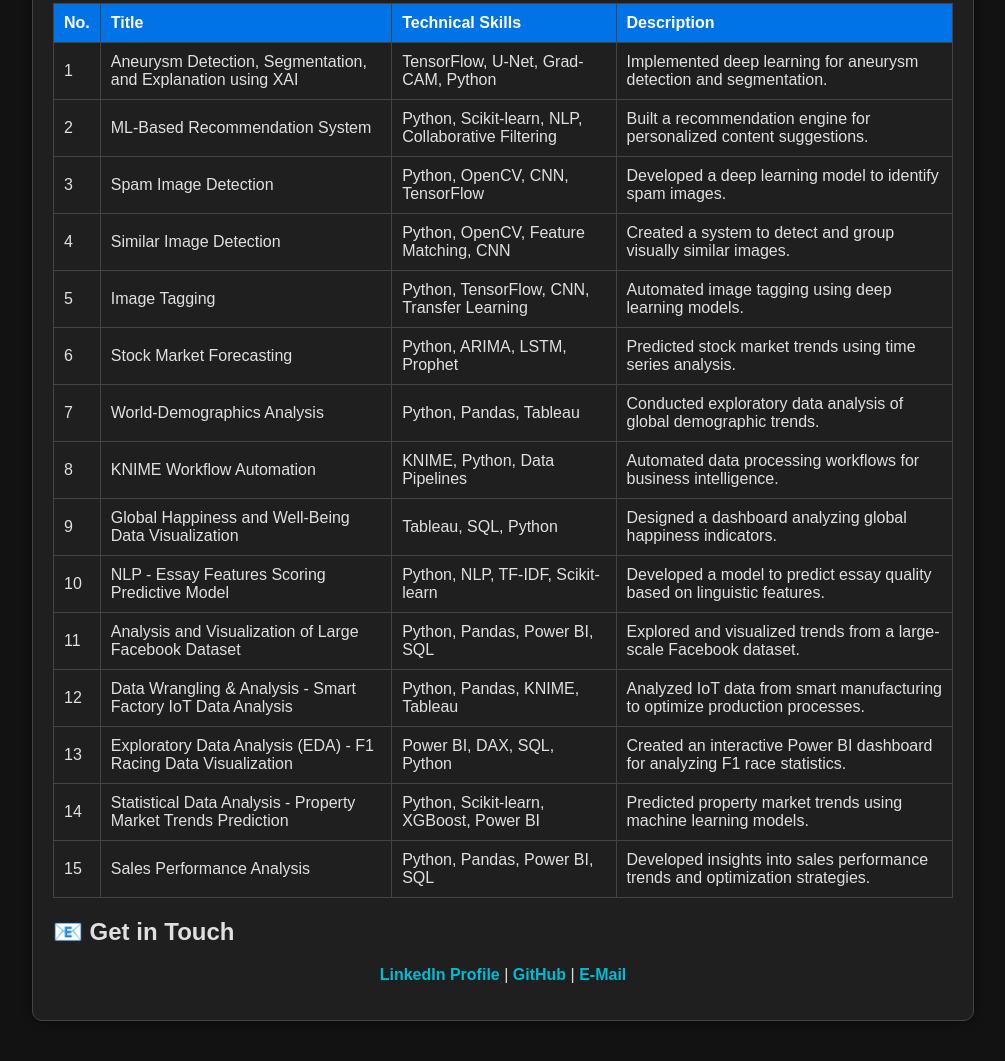
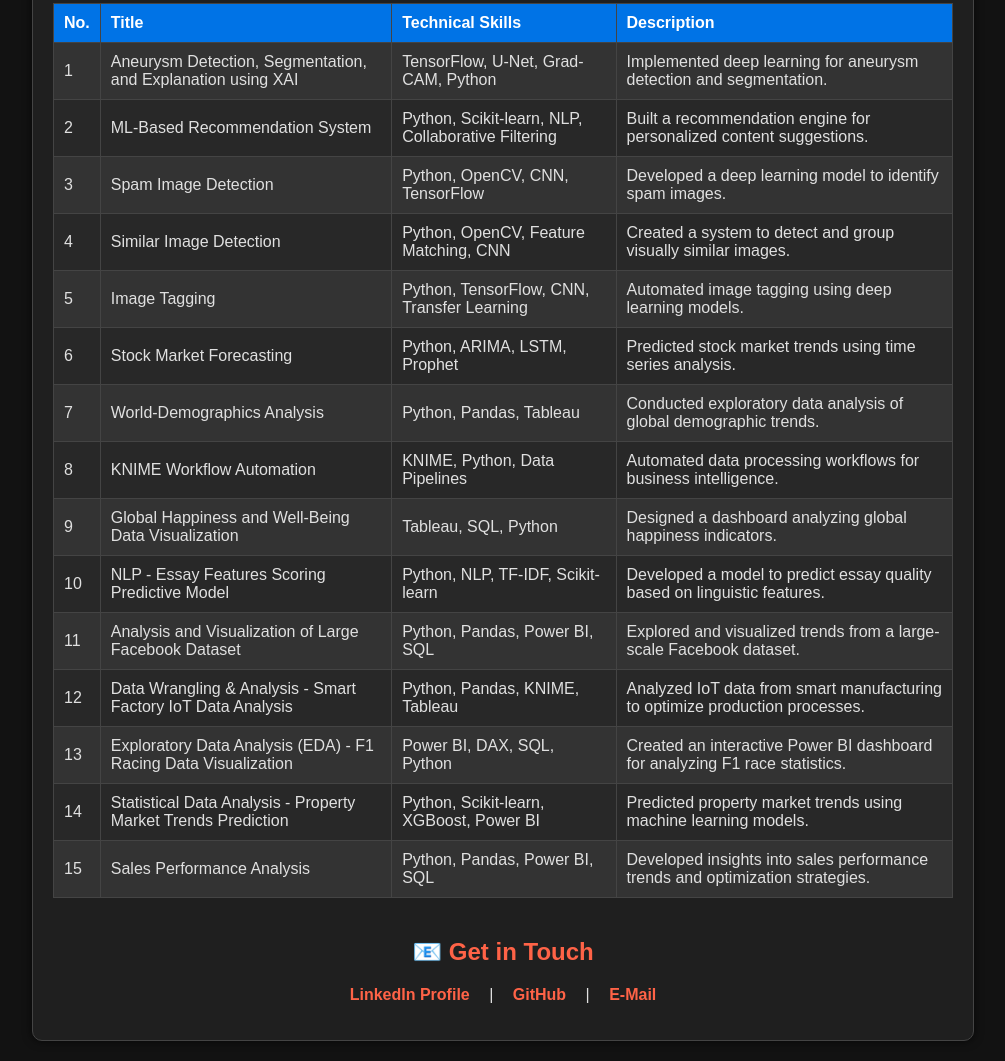
Before and after one commit to naveeeedhassan/Portfolio, a plain HTML site: page index.html in a window 1280 px wide. Shown: the part 613-1674 px from the top of the page, without its empty margins (137-1142 px from the left). Drawn offline with Linux system fonts and the light colour scheme.

Commit message:
Update index.html
Added colors

```diff
--- a/index.html
+++ b/index.html
@@ -18,11 +18,11 @@
             background: #1f1f1f;
             padding: 20px;
             border-radius: 10px;
-            box-shadow: 0 0 10px rgba(0, 0, 0, 0.5);
+            box-shadow: 0 0 10px rgba(0, 0, 0, 0.7);
             border: 1px solid #444;
         }
         h1, h2, h3 {
-            color: #e0e0e0;
+            color: #ff6347; /* Bright red-orange for section headers */
         }
         table {
             width: 100%;
@@ -38,6 +38,12 @@
             background-color: #0073e6;
             color: white;
         }
+        tr:nth-child(even) {
+            background-color: #333;
+        }
+        tr:nth-child(odd) {
+            background-color: #282828;
+        }
         a {
             color: #00bcd4;
             text-decoration: none;
@@ -49,6 +55,19 @@
         .contact-links {
             text-align: center;
             margin-top: 20px;
+        }
+        .contact-links a {
+            color: #ff6347; /* Bright red-orange for links */
+            margin: 0 15px;
+        }
+        .contact-links a:hover {
+            color: #fff;
+        }
+        .contact-header {
+            color: #ff6347;
+            font-size: 1.5rem;
+            text-align: center;
+            margin-top: 40px;
         }
     </style>
 </head>
@@ -170,7 +189,7 @@
             </tr>
         </table>
 
-        <h2>📧 Get in Touch</h2>
+        <h2 class="contact-header">📧 Get in Touch</h2>
         <div class="contact-links">
             <p>
                 <a href="https://www.linkedin.com/in/naveed-hassan/" target="_blank">LinkedIn Profile</a> |
```
